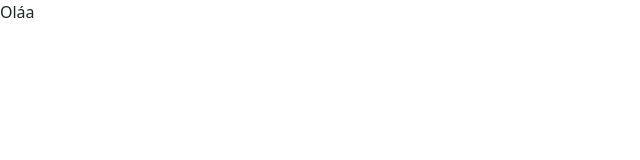
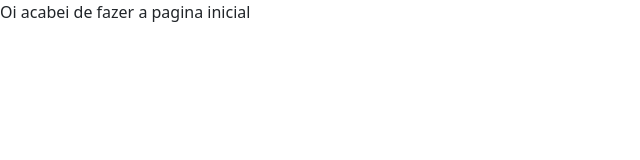
Before and after one commit to MilyPincer/Projeto-pw, a plain HTML site: page index.html in a window 1280 px wide. Shown: the whole page, without its empty margins (0-640 px from the left). Drawn offline with nearby package versions, Linux system fonts and the light colour scheme.

Commit message:
Fim da Index

```diff
--- a/index.html
+++ b/index.html
@@ -18,7 +18,7 @@
     <!-- place navbar here -->
   </header>
   <main>
-    Oláa
+Oi acabei de fazer a pagina inicial
   </main>
   <footer>
     <!-- place footer here -->
```
